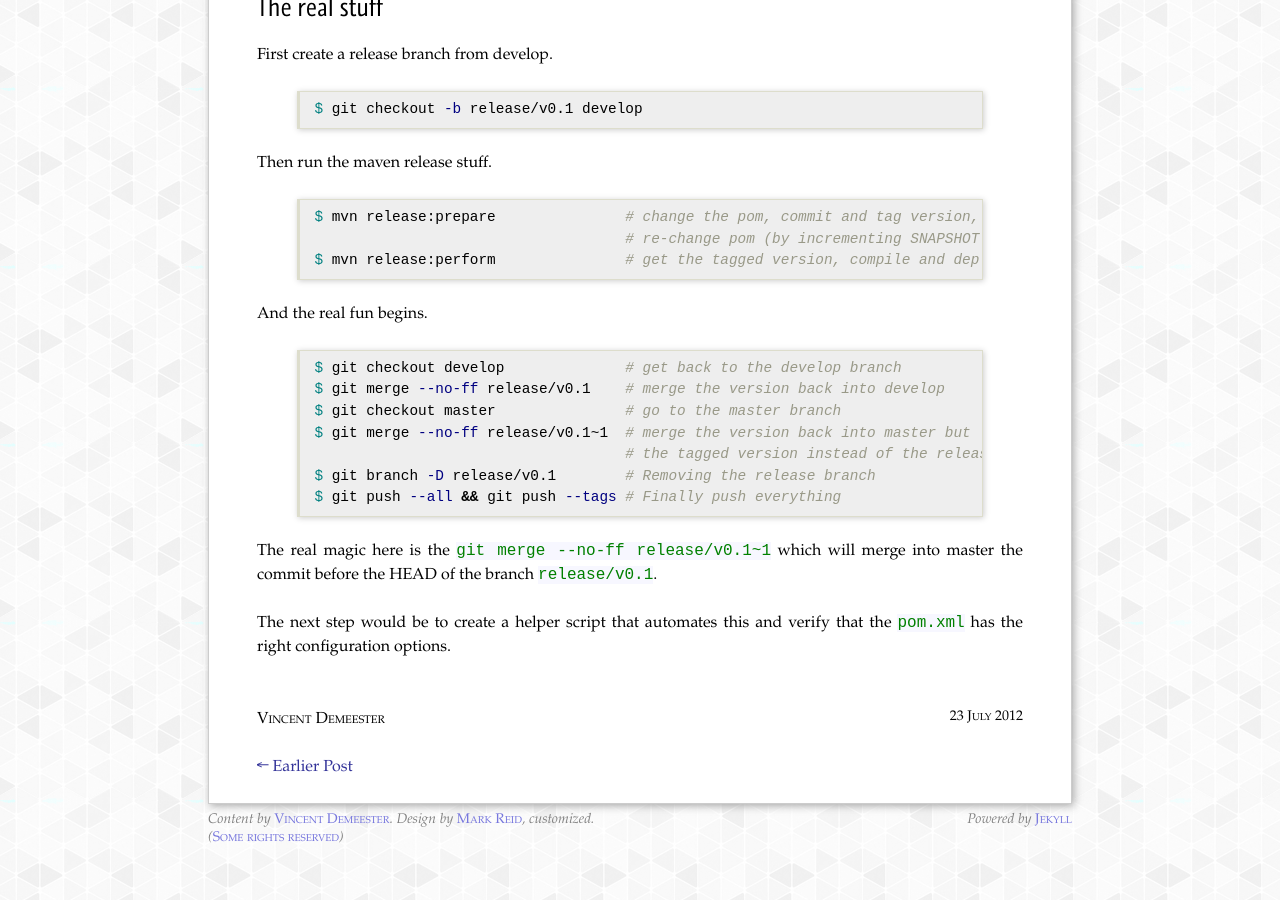
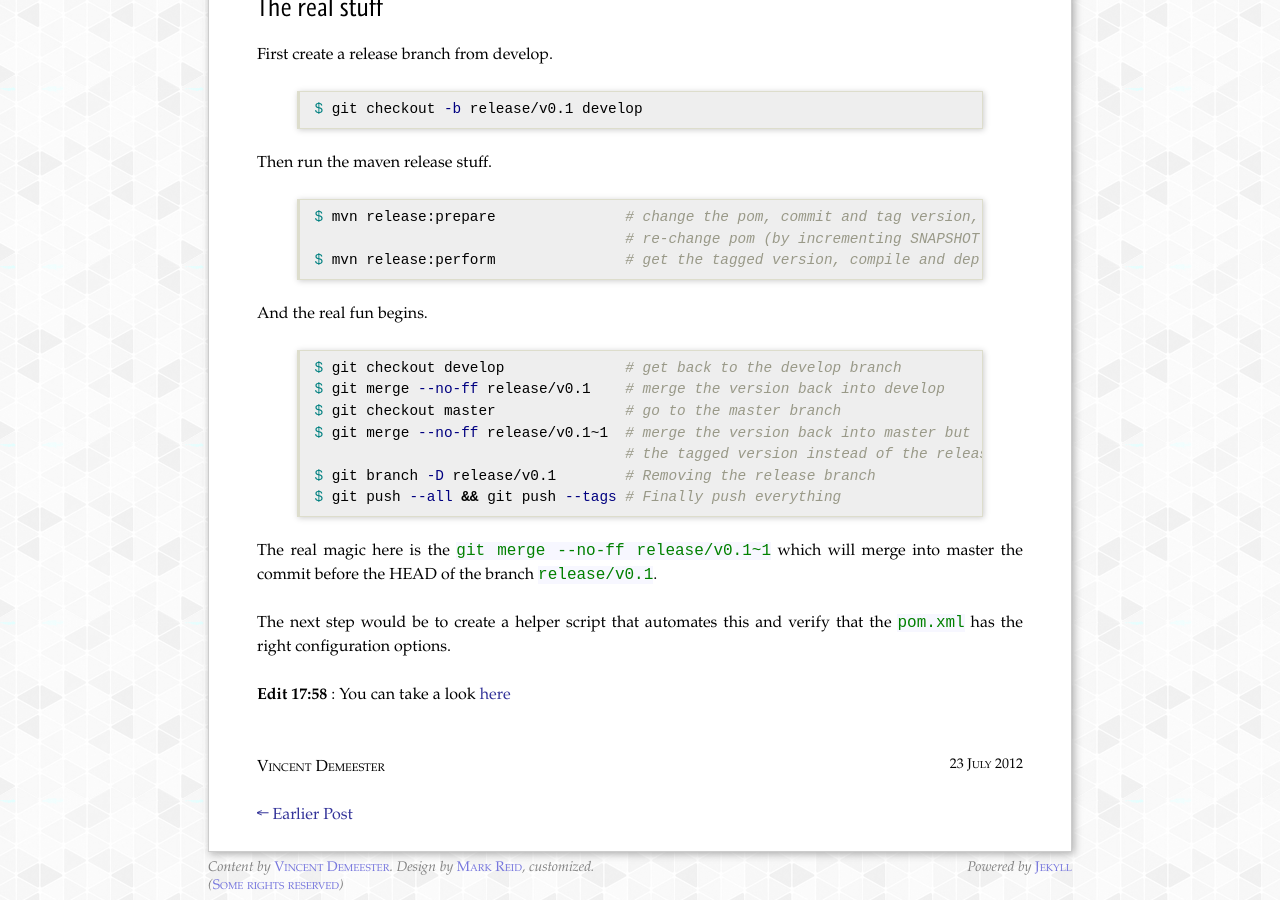
Before and after one commit to vdemeester/blog, a Jekyll site: the page built from _posts/2012-07-23-maven-release-gitflow.md, in a window 1280 px wide and 900 px high, scrolled down 1172 px. Built offline with Jekyll 4.4.1, drawn with Linux system fonts in a browser that asks for light colours; some web fonts are replaced; Markdown is read by kramdown in place of the engine named in the settings; before the commit the page ends 2024 px from its top, so only the background shows below that.

Commit message:
Update _posts/2012-07-23-maven-release-gitflow.md

```diff
--- a/_posts/2012-07-23-maven-release-gitflow.md
+++ b/_posts/2012-07-23-maven-release-gitflow.md
@@ -88,3 +88,5 @@ merge into master the commit before the HEAD of the branch ``release/v0.1``.
 
 The next step would be to create a helper script that automates this and
 verify that the ``pom.xml`` has the right configuration options.
+
+__Edit 17:58__ : You can take a look [here](https://github.com/vdemeester/java-config/blob/master/bin/mvn-release-flow)
```
